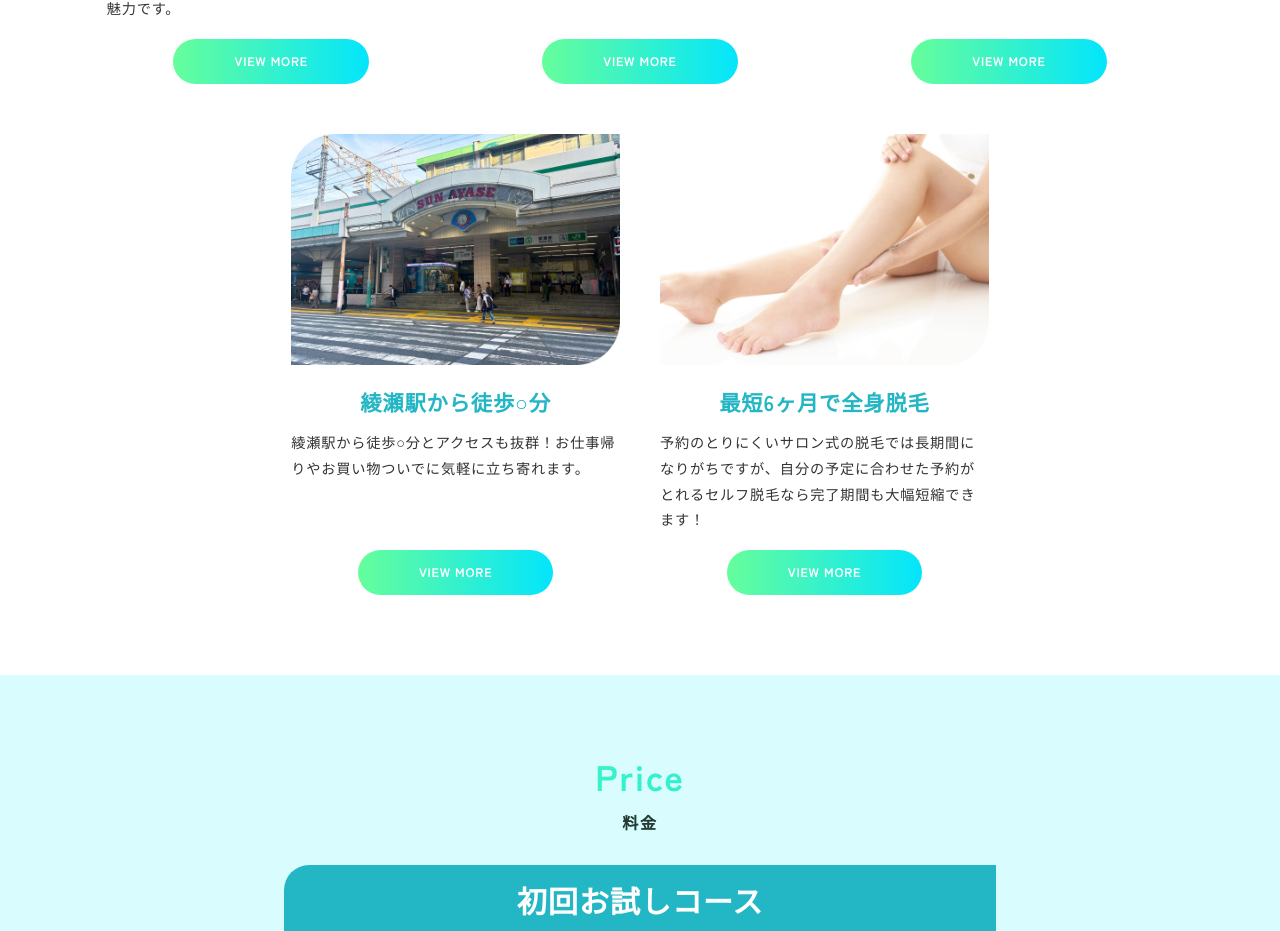
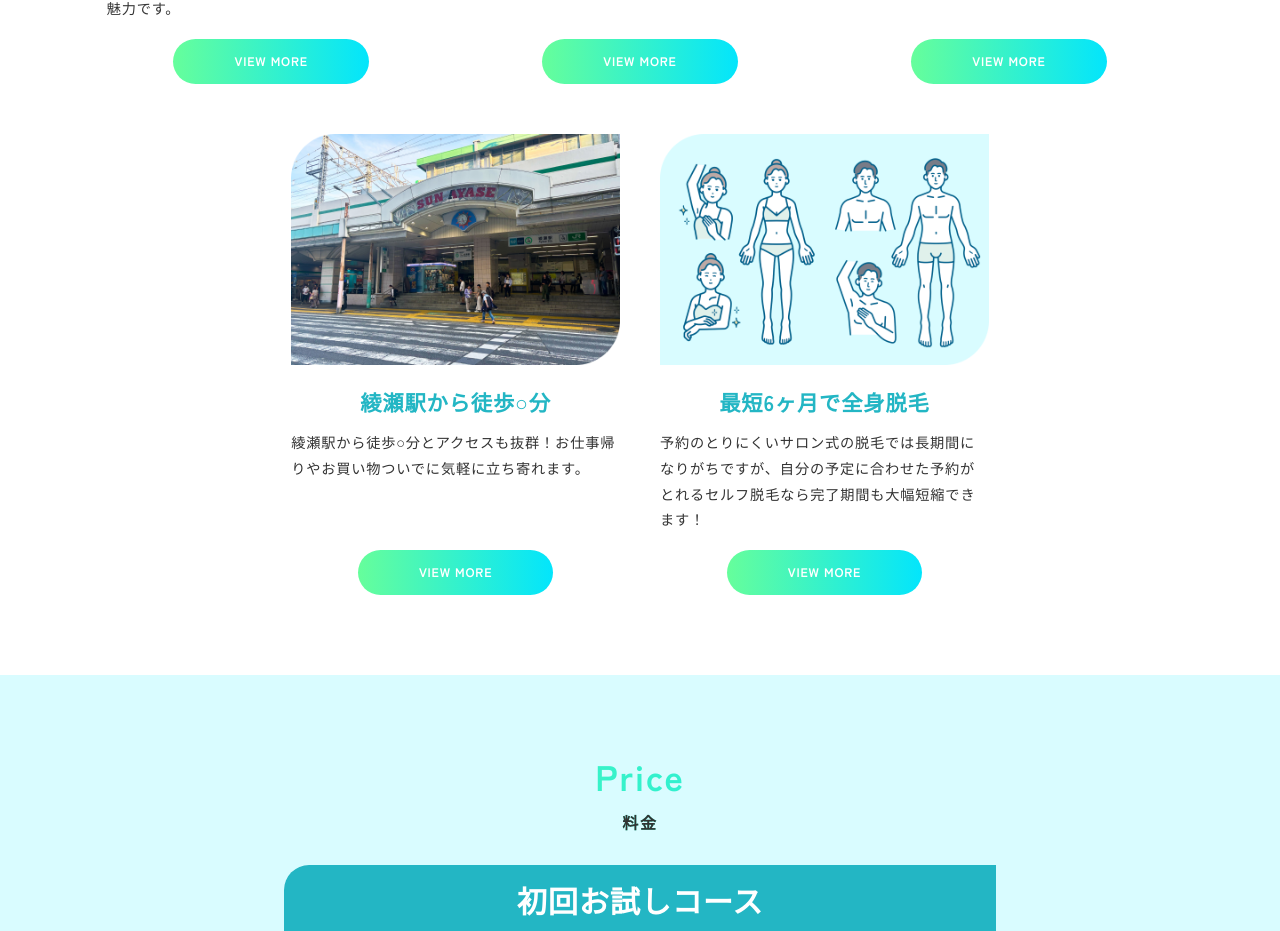
Before and after one commit to h-yabi2/Pitte, a Next.js app: page / in a window 1280 px wide. Shown: the part 1496-2427 px from the top of the page. Built offline with nearby package versions, Linux system fonts and the light colour scheme.

Commit message:
Update Feature component image file name to feature05-2

```diff
--- a/app/components/Feature/index.tsx
+++ b/app/components/Feature/index.tsx
@@ -35,7 +35,7 @@ const list = [
     link: '/',
   },
   {
-    img: '/images/feature05.png',
+    img: '/images/feature05-2.png',
     title: '最短6ヶ月で全身脱毛',
     text: '予約のとりにくいサロン式の脱毛では長期間になりがちですが、自分の予定に合わせた予約がとれるセルフ脱毛なら完了期間も大幅短縮できます！',
     link: '/',
```
Also changed, not shown: public/images/feature05-2.png (added).
